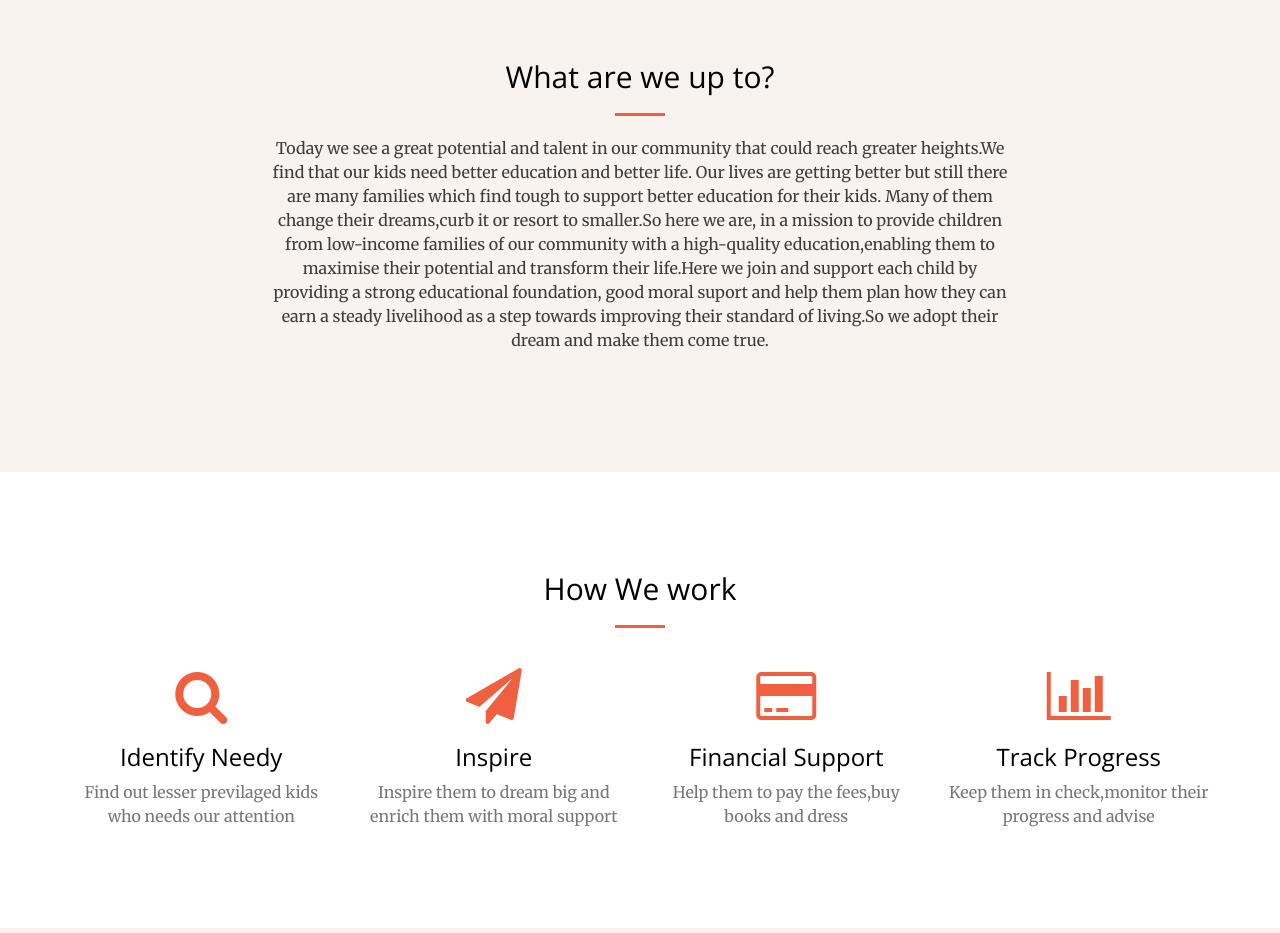
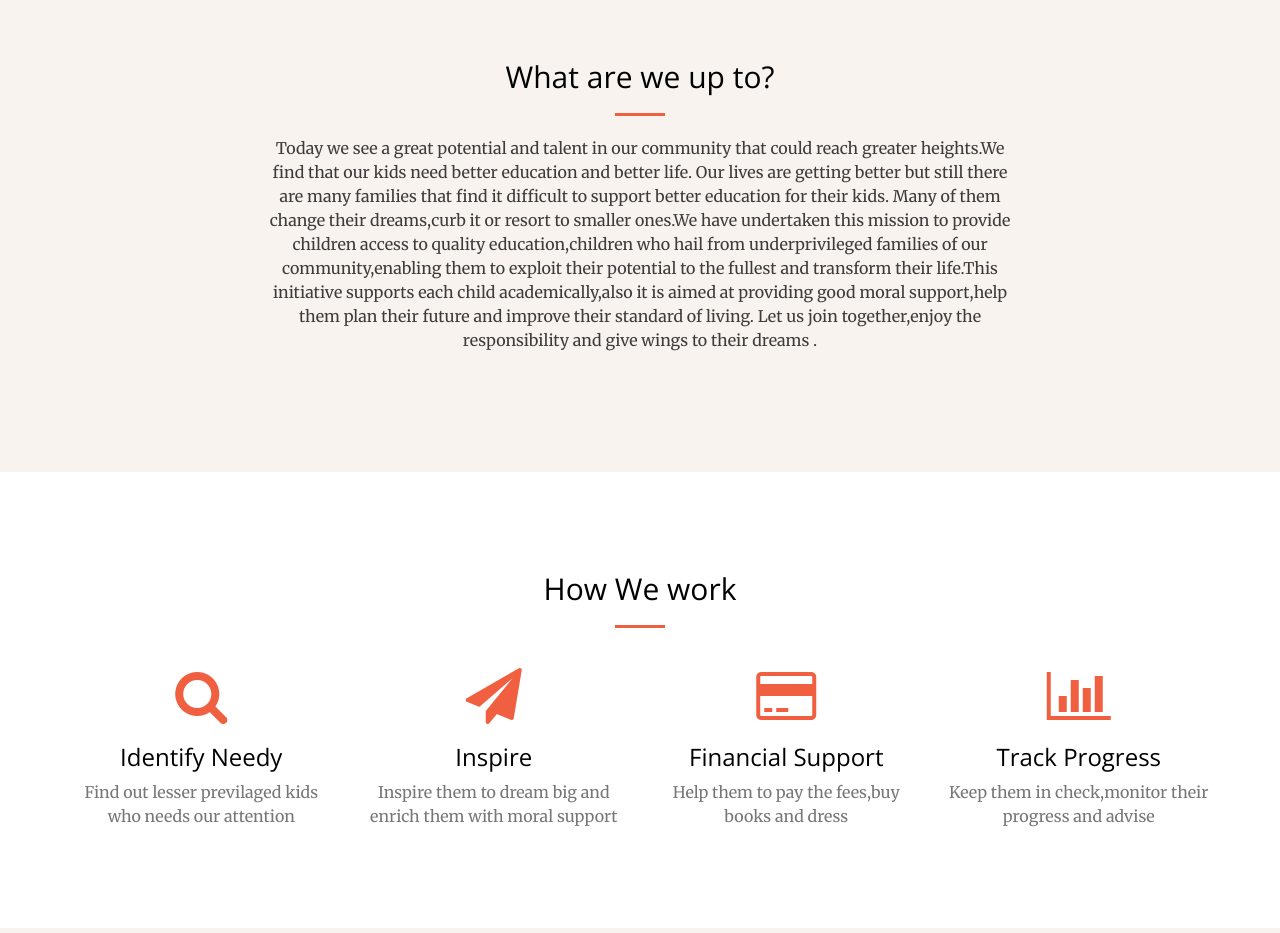
Before and after one commit to enrichalife/enrichalife.github.io, a plain HTML site: page index.html in a window 1280 px wide. Shown: the part 840-1773 px from the top of the page. Drawn offline with nearby package versions, Linux system fonts and the light colour scheme.

Commit message:
Updated the content

```diff
--- a/index.html
+++ b/index.html
@@ -49,7 +49,21 @@
                 <div class="col-lg-8 col-lg-offset-2 text-center">
                     <h2 class="section-heading wow bounceIn">What are we up to?</h2>
                     <hr class="primary">
-                    <p class="text-faded">Today we see a great potential and talent in our community that could reach greater heights.We find that our kids need better education and better life. Our lives are getting better but still there are many families which find tough to support better education for their kids. Many of them change their dreams,curb it or resort to smaller.So here we are, in a mission to provide children from low-income families of our community with a high-quality education,enabling them to maximise their potential and transform their life.Here we join and support each child by providing a strong educational foundation, good moral suport and help them plan how they can earn a steady livelihood as a step towards improving their standard of living.So we adopt their dream and make them come true.</p>
+                    <p class="text-faded">Today we see a great potential and talent in
+our community that could reach greater
+heights.We find that our kids need better
+education and better life. Our lives are
+getting better but still there are many
+families that find it difficult to support better
+education for their kids. Many of them
+change their dreams,curb it or resort to
+smaller ones.We have undertaken this mission to
+provide children access to quality education,children who hail from underprivileged families
+of our community,enabling them to exploit their
+potential to the fullest and transform their life.This initiative
+supports each child academically,also it is aimed at providing
+good moral support,help them plan their future and improve their standard of living.
+Let us join together,enjoy the responsibility and give wings to their dreams .</p>
                 </div>
             </div>
         </div>
```
